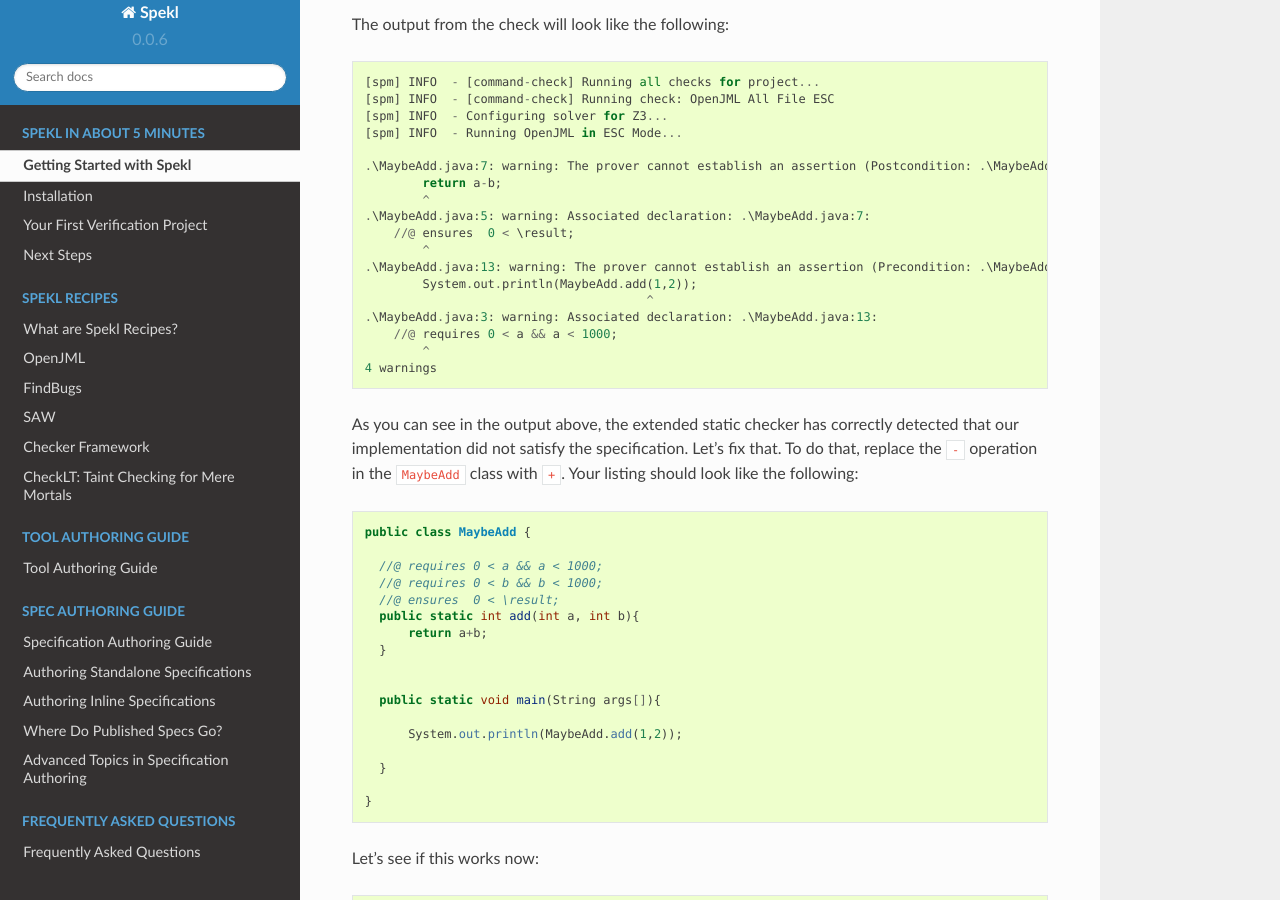
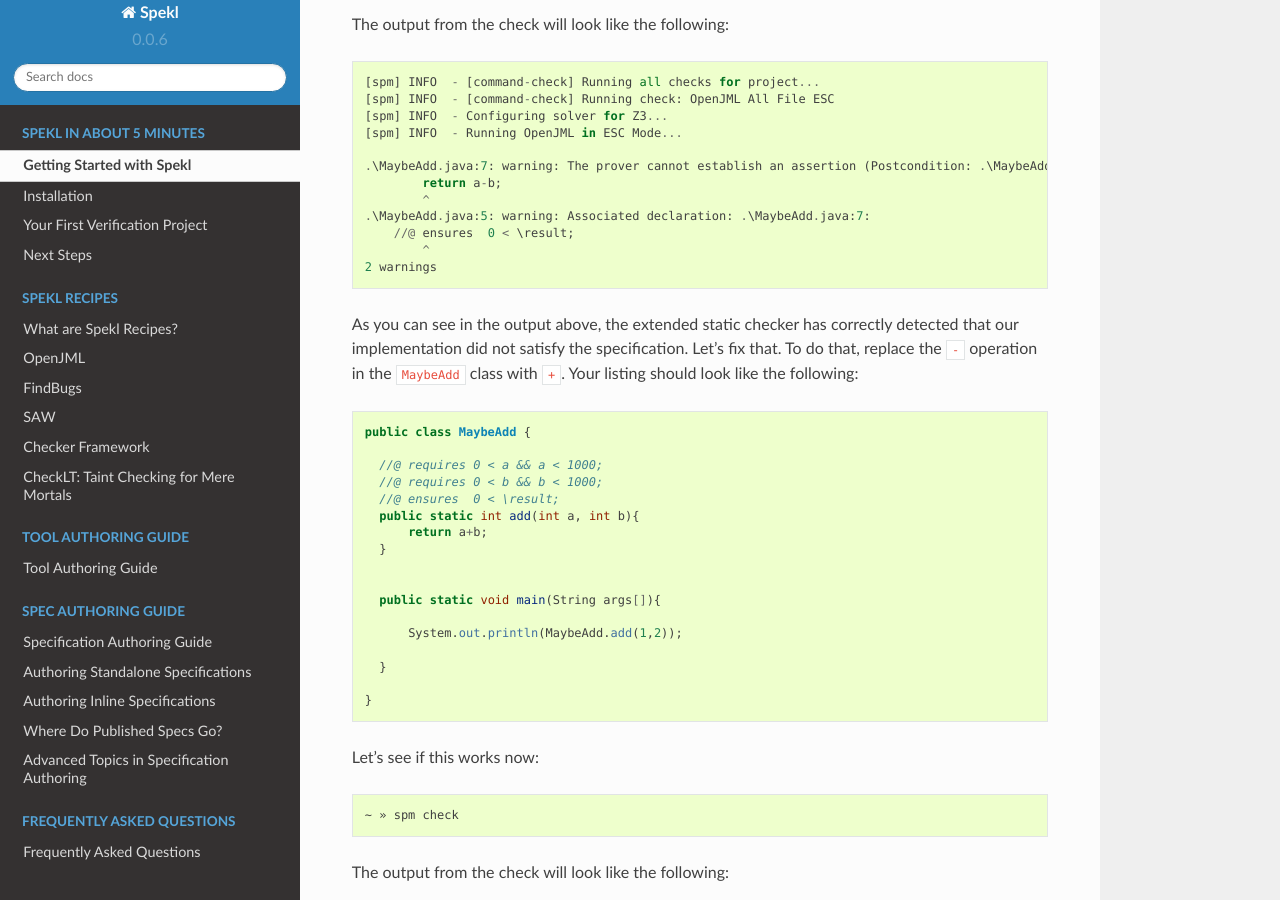
Before and after one commit to Spekl/spekl.github.io, a Sphinx documentation site: the page built from docs/quickstart.rst, in a window 1280 px wide and 900 px high, scrolled down 4080 px. Built offline with Sphinx 7.4.7 and the Read the Docs theme 2.0.0, drawn with Linux system fonts in a browser that asks for light colours.

Commit message:
Update quickstart.rst

```diff
--- a/docs/quickstart.rst
+++ b/docs/quickstart.rst
@@ -241,13 +241,7 @@ The output from the check will look like the following::
   .\MaybeAdd.java:5: warning: Associated declaration: .\MaybeAdd.java:7:
       //@ ensures  0 < \result;
           ^
-  .\MaybeAdd.java:13: warning: The prover cannot establish an assertion (Precondition: .\MaybeAdd.java:3: ) in method main
-          System.out.println(MaybeAdd.add(1,2));
-                                         ^
-  .\MaybeAdd.java:3: warning: Associated declaration: .\MaybeAdd.java:13:
-      //@ requires 0 < a && a < 1000;
-          ^
-  4 warnings
+  2 warnings
 
 
 As you can see in the output above, the extended static checker has
```
